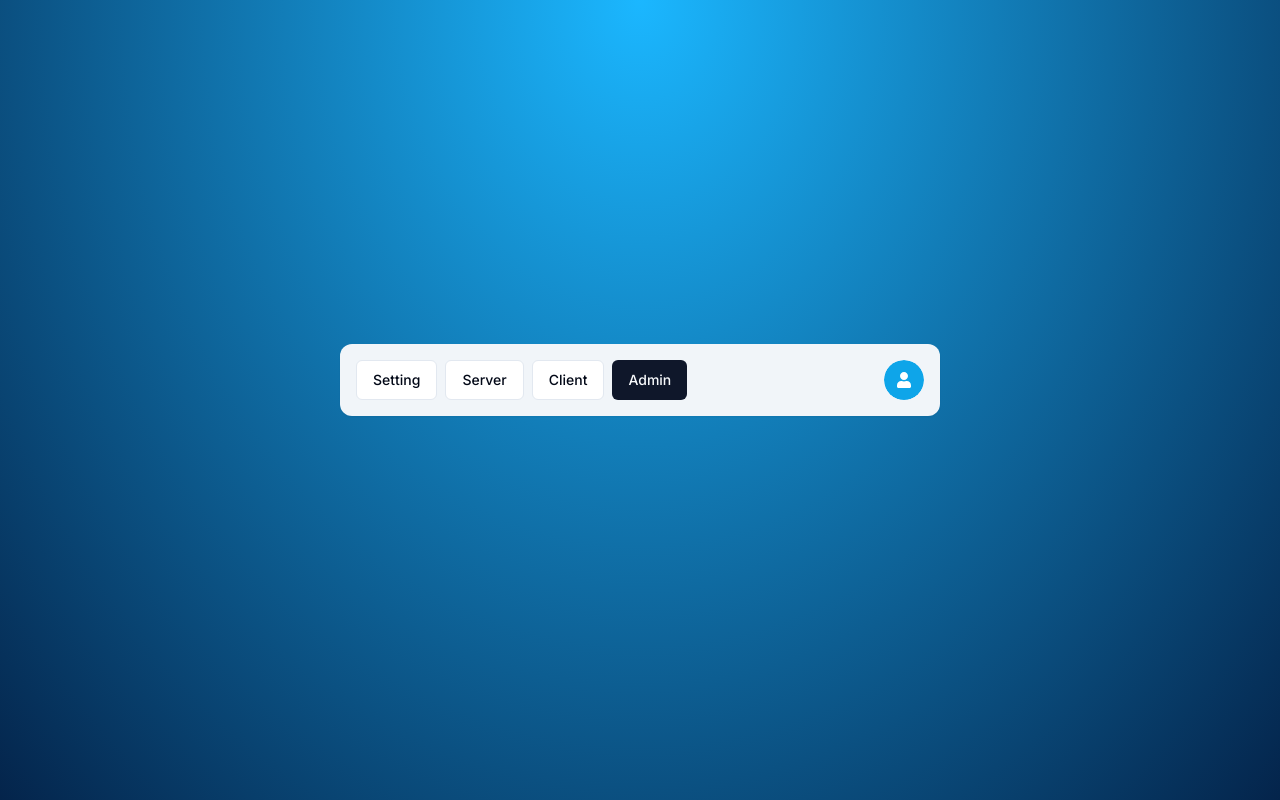
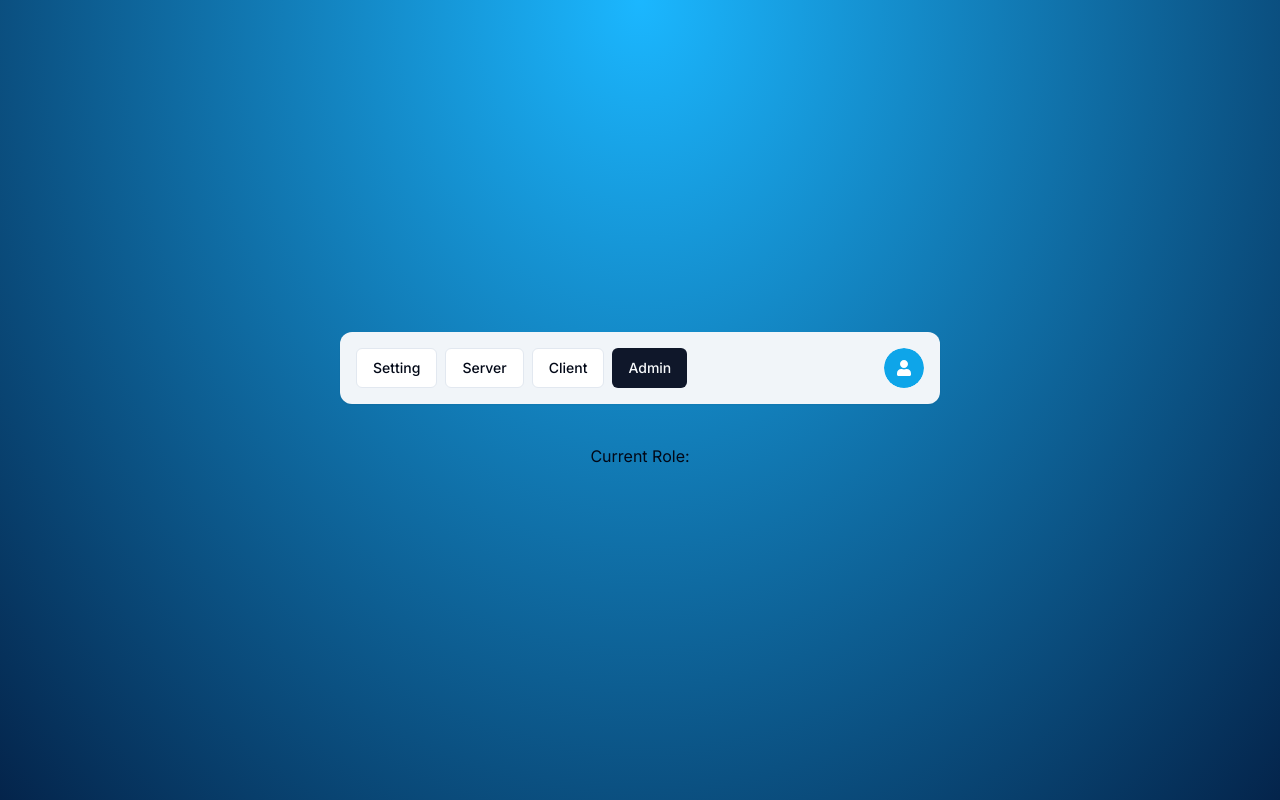
Before and after one commit to Bonkesam/Authentication-V5, a Next.js app: page /admin in a window 1280 px wide. Built offline with nearby package versions, Linux system fonts and the light colour scheme; no server answers.

Commit message:
Adds theget current role hook

```diff
--- a/app/(protected)/admin/page.tsx
+++ b/app/(protected)/admin/page.tsx
@@ -1,11 +1,14 @@
 "use client";
 
+import { useCurrentRole } from '@/hooks/use-current-role';
 import React from 'react'
 
 const AdminPage = () => {
+
+    const role = useCurrentRole();
   return (
     <div>
-
+      Current Role: {role}
     </div>
   )
 }
--- /dev/null
+++ b/hooks/use-current-role.ts
@@ -0,0 +1,7 @@
+import { useSession } from "next-auth/react";
+
+export const useCurrentRole = () => {
+    const session = useSession();
+
+    return session.data?.user?.role;
+}
```
